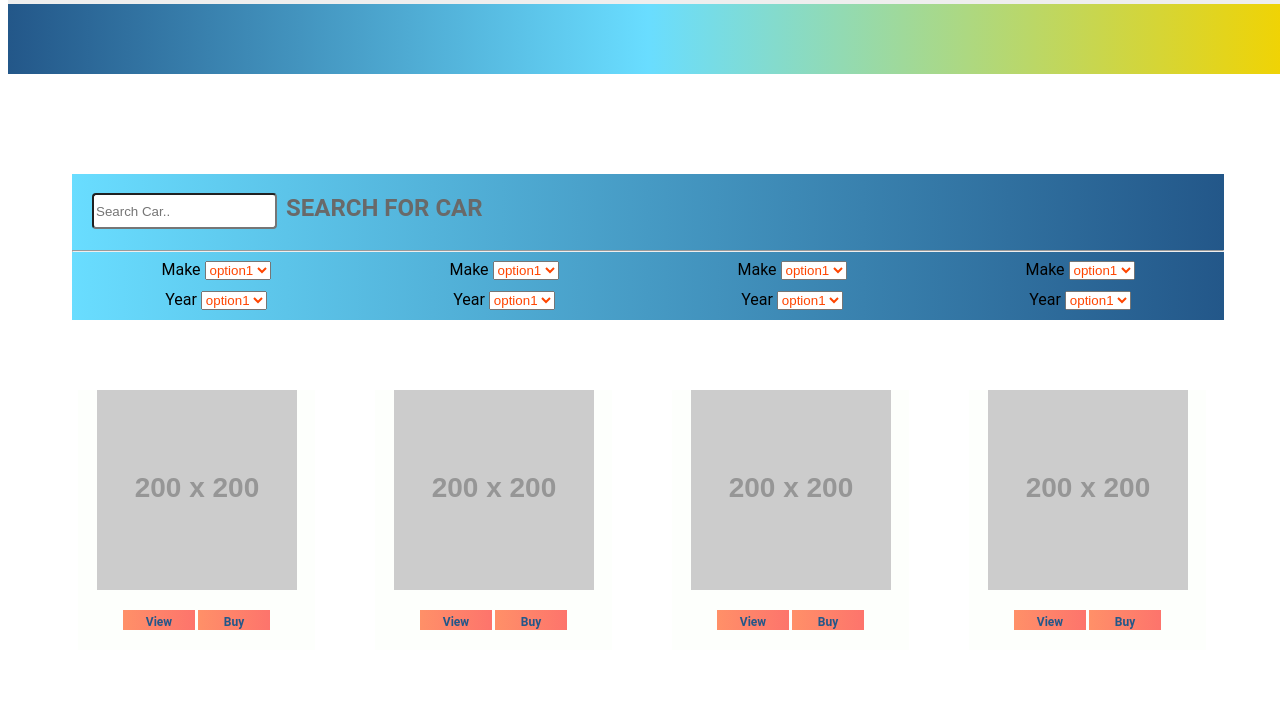
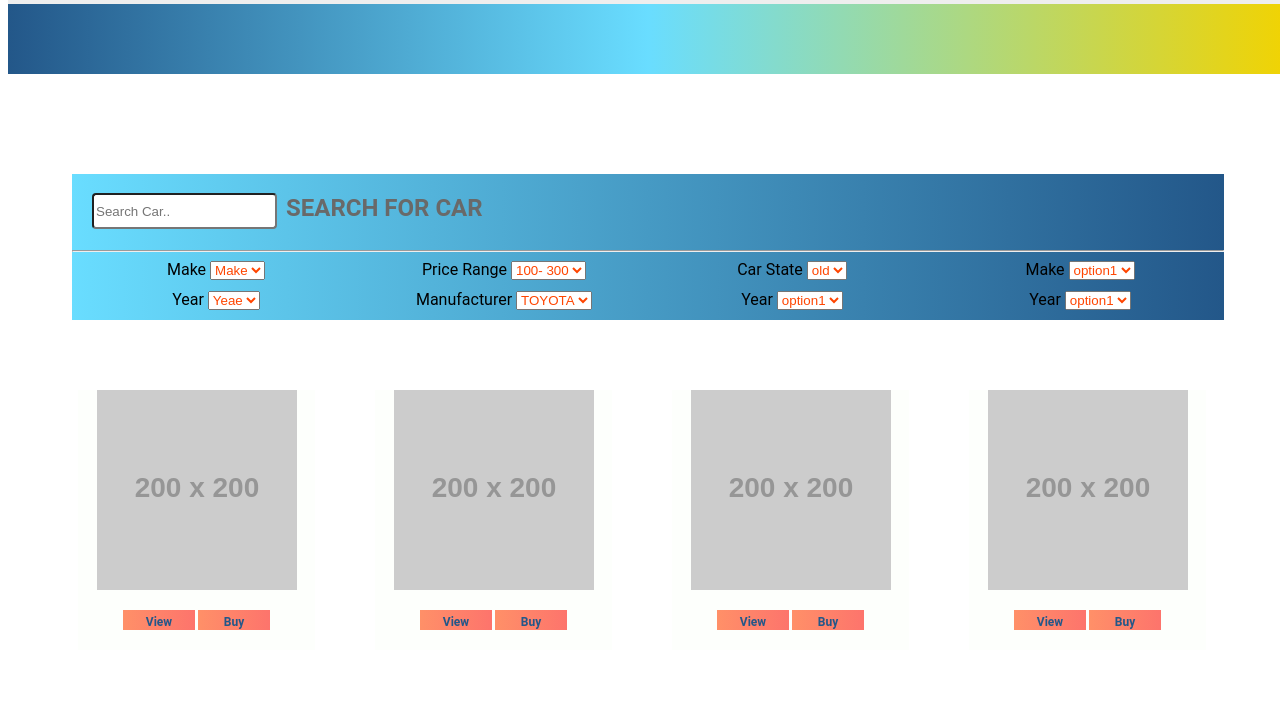
Before and after one commit to ntazamapat/AutoMart, a plain HTML site: page catalog.html in a window 1280 px wide. Shown: the part 62-789 px from the top of the page. Drawn offline with Linux system fonts and the light colour scheme; placeholder pictures from the web are drawn by us.

Commit message:
delete useless files

```diff
--- a/catalog.html
+++ b/catalog.html
@@ -34,6 +34,7 @@
     </div>
 
 
+
 <div class="row-search">
         <input type="text" placeholder="Search Car..">
         <h2>SEARCH FOR CAR</h2>
@@ -41,13 +42,13 @@
         <span class="row-search__column">
             <div class="label-search">
                     <label for="make">Make</label>
-            <select name="" id=""> <option value="">option1</option></select>
+                    <select name="" id=""> <option value="">Make</option></select>
             </div>
 
             <div class="label-search">
 
                     <label for="make">Year</label>
-            <select name="" id=""> <option value="">option1</option></select>
+                    <select name="" id=""> <option value="">Yeae</option></select>
 
             </div>
 
@@ -57,14 +58,14 @@
 
         <span class="row-search__column">
                 <div class="label-search">
-                <label for="make">Make</label>
-                <select name="" id=""> <option value="">option1</option></select>
+                        <label for="price">Price Range</label>
+                        <select name="" id=""> <option value="">100- 300</option></select>
                 </div>
 
                 <div class="label-search">
 
-                <label for="make">Year</label>
-                <select name="" id=""> <option value="">option1</option></select>
+                        <label for="manu">Manufacturer</label>
+                        <select name="" id=""> <option value="">TOYOTA</option></select>
 
                 </div>
 
@@ -74,8 +75,8 @@
 
         <span class="row-search__column">
                 <div class="label-search">
-                <label for="make">Make</label>
-                <select name="" id=""> <option value="">option1</option></select>
+                        <label for="make">Car State</label>
+                        <select name="" id=""> <option value="">old</option></select>
                 </div>
 
                 <div class="label-search">
--- a/css/reset.css
+++ /dev/null
@@ -1,102 +0,0 @@
-/*
-html5doctor.com Reset Stylesheet
-v1.6.1
-Last Updated: 2010-09-17
-Author: Richard Clark - http://richclarkdesign.com
-Twitter: @rich_clark
-*/
-
-html, body, div, span, object, iframe,
-h1, h2, h3, h4, h5, h6, p, blockquote, pre,
-abbr, address, cite, code,
-del, dfn, em, img, ins, kbd, q, samp,
-small, strong, sub, sup, var,
-b, i,
-dl, dt, dd, ol, ul, li,
-fieldset, form, label, legend,
-table, caption, tbody, tfoot, thead, tr, th, td,
-article, aside, canvas, details, figcaption, figure,
-footer, header, hgroup, menu, nav, section, summary,
-time, mark, audio, video {
-    margin:0;
-    padding:0;
-    border:0;
-    outline:0;
-    font-size:100%;
-    vertical-align:baseline;
-    background:transparent;
-}
-
-body {
-    line-height:1;
-}
-
-article,aside,details,figcaption,figure,
-footer,header,hgroup,menu,nav,section {
-	display:block;
-}
-
-nav ul {
-    list-style:none;
-}
-
-blockquote, q {
-    quotes:none;
-}
-
-blockquote:before, blockquote:after,
-q:before, q:after {
-    content:'';
-    content:none;
-}
-
-a {
-    margin:0;
-    padding:0;
-    font-size:100%;
-    vertical-align:baseline;
-    background:transparent;
-}
-
-/* change colours to suit your needs */
-ins {
-    background-color:#ff9;
-    color:#000;
-    text-decoration:none;
-}
-
-/* change colours to suit your needs */
-mark {
-    background-color:#ff9;
-    color:#000;
-    font-style:italic;
-    font-weight:bold;
-}
-
-del {
-    text-decoration: line-through;
-}
-
-abbr[title], dfn[title] {
-    border-bottom:1px dotted;
-    cursor:help;
-}
-
-table {
-    border-collapse:collapse;
-    border-spacing:0;
-}
-
-/* change border colour to suit your needs */
-hr {
-    display:block;
-    height:1px;
-    border:0;
-    border-top:1px solid #cccccc;
-    margin:1em 0;
-    padding:0;
-}
-
-input, select {
-    vertical-align:middle;
-}
```
Also changed, not shown: css/medium.css (deleted), css/small-default.css (deleted). Lines whose indentation alone changed are shown as unchanged.
